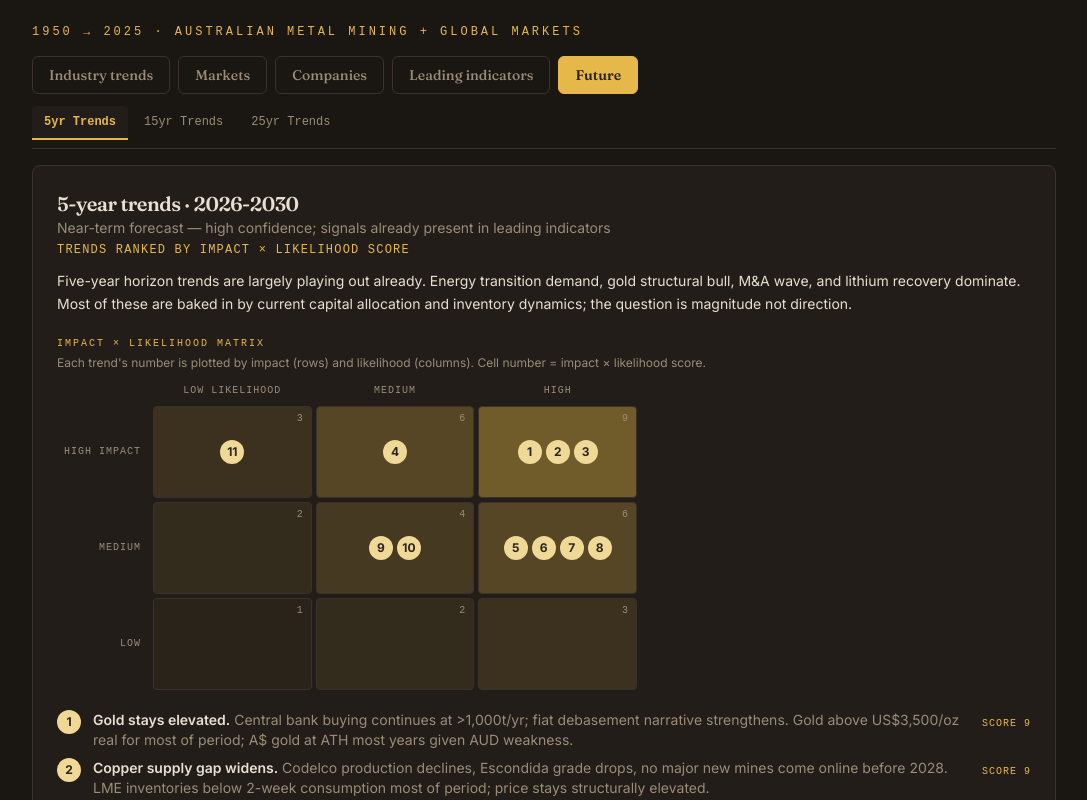
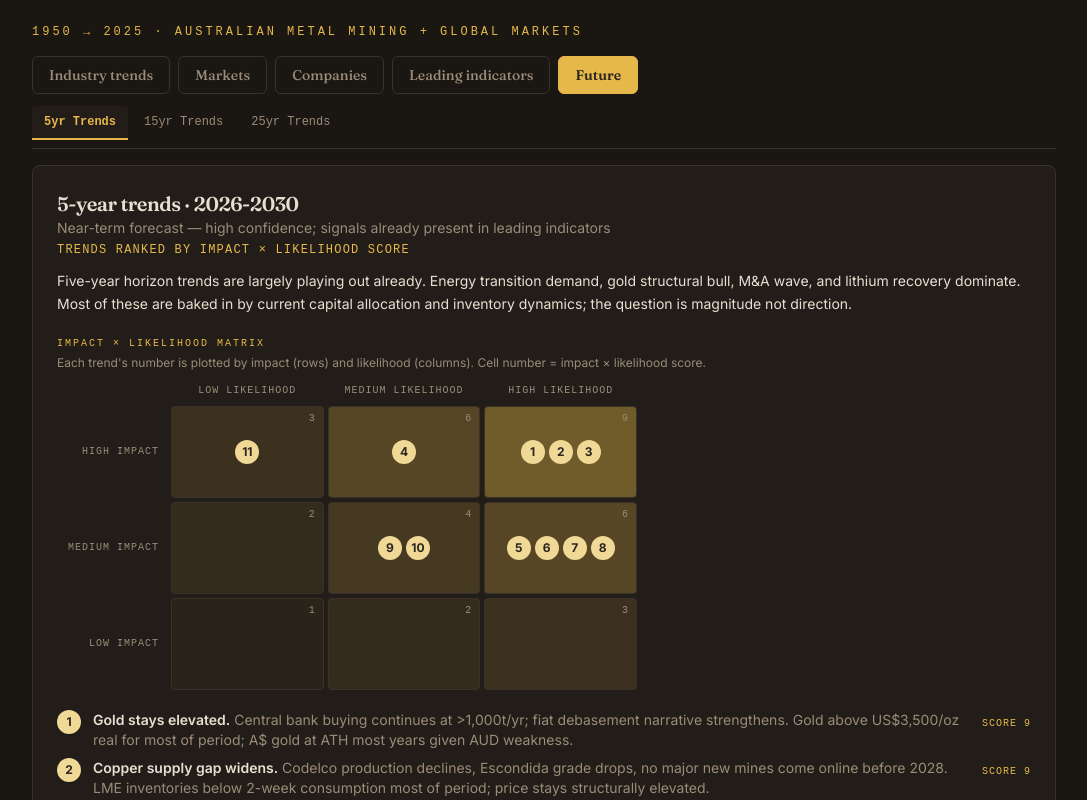
Before and after one commit to hardinge/mining-trends, a React (Vite) app: page / in a window 1280 px wide. Both pictures are taken after a click on the button "Future". Shown: the top 800 px of the page, without its empty margins (96-1183 px from the left). Built offline with nearby package versions, Linux system fonts and the light colour scheme.

Commit message:
Update App.jsx

```diff
--- a/src/App.jsx
+++ b/src/App.jsx
@@ -858,26 +858,26 @@ const TrendsMatrix = ({ trends }) => {
         Each trend's number is plotted by impact (rows) and likelihood (columns). Cell number = impact × likelihood score.
       </div>
       <div style={{ maxWidth: 580 }}>
-        <div className="grid gap-1" style={{ gridTemplateColumns: '92px 1fr 1fr 1fr' }}>
+        <div className="grid gap-1" style={{ gridTemplateColumns: '110px 1fr 1fr 1fr' }}>
           {/* Top row: column labels */}
           <div></div>
           <div className="text-center text-[10px] uppercase tracking-widest pb-1"
             style={{ color: C.dim, fontFamily: 'ui-monospace, monospace' }}>
-            Low likelihood
+            Low Likelihood
           </div>
           <div className="text-center text-[10px] uppercase tracking-widest pb-1"
             style={{ color: C.dim, fontFamily: 'ui-monospace, monospace' }}>
-            Medium
+            Medium Likelihood
           </div>
           <div className="text-center text-[10px] uppercase tracking-widest pb-1"
             style={{ color: C.dim, fontFamily: 'ui-monospace, monospace' }}>
-            High
+            High Likelihood
           </div>
 
           {/* High impact row */}
           <div className="flex items-center justify-end pr-2 text-[10px] uppercase tracking-widest"
             style={{ color: C.dim, fontFamily: 'ui-monospace, monospace' }}>
-            High impact
+            High Impact
           </div>
           <Cell impact={3} likelihood={1} />
           <Cell impact={3} likelihood={2} />
@@ -886,7 +886,7 @@ const TrendsMatrix = ({ trends }) => {
           {/* Med impact row */}
           <div className="flex items-center justify-end pr-2 text-[10px] uppercase tracking-widest"
             style={{ color: C.dim, fontFamily: 'ui-monospace, monospace' }}>
-            Medium
+            Medium Impact
           </div>
           <Cell impact={2} likelihood={1} />
           <Cell impact={2} likelihood={2} />
@@ -895,7 +895,7 @@ const TrendsMatrix = ({ trends }) => {
           {/* Low impact row */}
           <div className="flex items-center justify-end pr-2 text-[10px] uppercase tracking-widest"
             style={{ color: C.dim, fontFamily: 'ui-monospace, monospace' }}>
-            Low
+            Low Impact
           </div>
           <Cell impact={1} likelihood={1} />
           <Cell impact={1} likelihood={2} />
```
